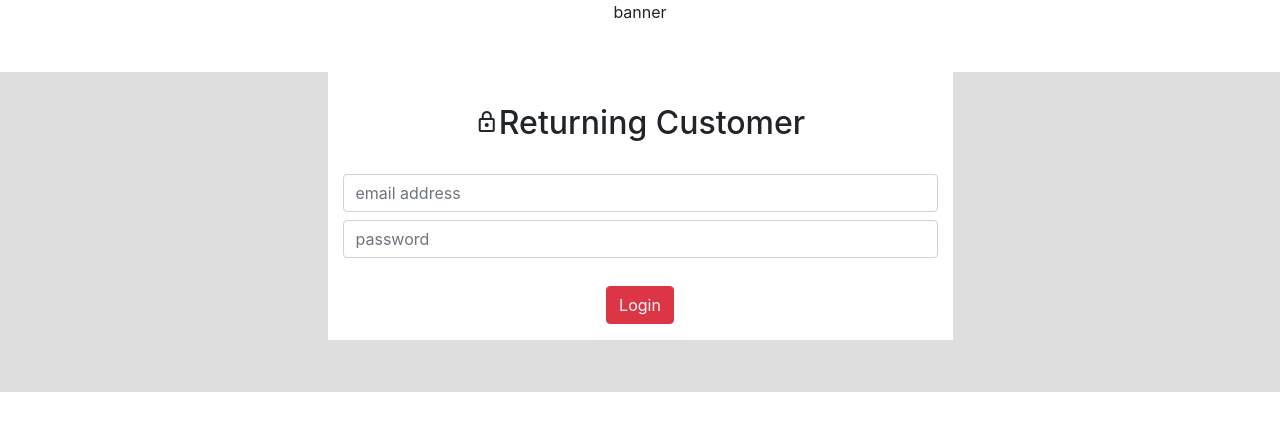
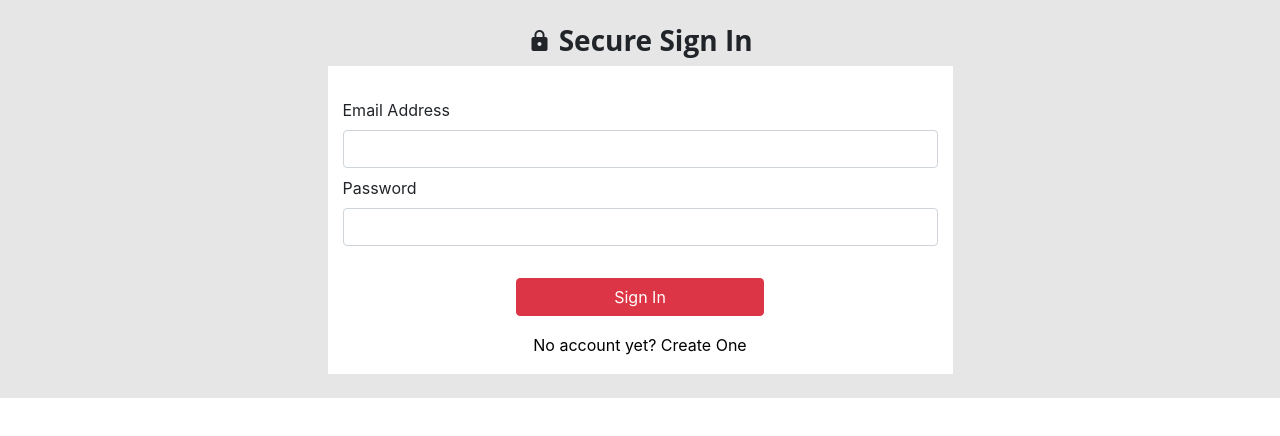
Before and after one commit to Branjosef/boxxie-frontend, a React (Create React App) app: page /Login in a window 1280 px wide. Shown: the top 436 px of the page. Built offline with nearby package versions, Linux system fonts and the light colour scheme.

Commit message:
refactored signin page, built out login and sign up components, styled login page and associated components

```diff
--- /dev/null
+++ b/src/components/loginPageComponents/LoginForm.js
@@ -0,0 +1,20 @@
+import React from 'react';
+
+const LoginForm = ({ loginHandler }) => {
+
+  return (
+    <form onSubmit={loginHandler}>
+      <div className="form-group user-form-group">
+        <label for="email" className="label align-left">Email Address</label>
+        <input type="text" className="form-control mb-2" name="email" />
+        <label for="password" className="label">Password</label>
+        <input type="password" className="form-control mb-2" name="password" />
+        <div className="center-align">
+          <button type="submit" className="btn btn-danger mt-4 col-5 mx-auto">Sign In</button>
+        </div>
+      </div>
+    </form>
+  )
+}
+
+export default (LoginForm)
--- /dev/null
+++ b/src/components/loginPageComponents/SignUpForm.js
@@ -0,0 +1,31 @@
+import React from 'react';
+
+const SignUpForm = ({ loginHandler }) => {
+
+  return (
+    <form onSubmit={loginHandler}>
+      <div className="form-group user-form-group">
+        <label for="firstname" className="label ">First Name</label>
+        <input type="text" className="form-control mb-2" name="firstname" />
+
+        <label for="lastname" className="label">Last Name</label>
+        <input type="text" className="form-control mb-2" name="lastname" />
+
+        <label for="email" className="label">Email Address</label>
+        <input type="text" className="form-control" name="email" />
+        <small id="emailHelp" class="form-text text-muted mb-2">We'll never share your email with anyone else.</small>
+
+        <label for="password" className="label">Password</label>
+        <input type="password" className="form-control mb-2" name="password" />
+
+        <label for="birthday" className="label">Birthday</label>
+        <input type="date" className="form-control mb-2" name="birthday" />
+        <div className="center-align">
+          <button type="submit" className="btn btn-danger mt-4 col-5 center">Create Account</button>
+        </div>
+      </div>
+    </form >
+  )
+}
+
+export default (SignUpForm)
--- a/src/pages/App.js
+++ b/src/pages/App.js
@@ -2,17 +2,18 @@ import React from 'react'
 import '../styles/App.css';
 import { Switch, Route } from 'react-router-dom';
 import Welcome from "./Welcome";
-import Login from './Login'
+import SignIn from './SignIn'
 
 class App extends React.Component {
 
 
   render() {
     return (
-      <div className="App" >
+      <div className="App">
+
         <Switch>
           <Route exact path='/' component={Welcome} />
-          <Route path='/login' component={Login} />
+          <Route path='/Login' component={SignIn} />
         </Switch>
       </div>
     );
--- a/src/pages/Login.js
+++ /dev/null
@@ -1,53 +0,0 @@
-import React from 'react';
-import '../styles/loginPage.css'
-
-
-class Login extends React.Component {
-
-  state = {
-    error: null
-  }
-
-  loginHandler = (e) => {
-    e.preventDefault()
-    console.log(e.target.email.value)
-    console.log(e.target.password.value)
-  }
-
-
-
-  render() {
-    return (
-      <>
-        <div className="container-fluid">
-          banner
-        </div>
-        <div className="container-fluid formContainer">
-          <div className="container col-6 loginForm mt-5 mb-5">
-            <div className="edit-form">
-              <h2 className="mb-2 pb-2"><i className="material-icons-outlined">lock</i>Returning Customer</h2>
-              {<h4 style={{ color: 'red' }}>{this.state.error}</h4>}
-              <form onSubmit={this.loginHandler}>
-                <div className="form-group user-form-group">
-                  <input type="text" className="form-control mt-4 mb-2" name="email" placeholder="email address" />
-
-                  <input type="password" className="form-control mb-1" name="password" placeholder="password" />
-
-                  <button type="submit" className="btn btn-danger mt-4 mb-3">Login</button>
-
-                </div>
-              </form>
-
-            </div>
-          </div>
-
-        </div>
-
-
-
-      </>
-    )
-  }
-}
-
-export default (Login)
--- /dev/null
+++ b/src/pages/SignIn.js
@@ -0,0 +1,47 @@
+import React from 'react';
+import '../styles/loginPage.css';
+import LoginForm from '../components/loginPageComponents/LoginForm';
+import SignUpForm from '../components/loginPageComponents/SignUpForm'
+
+
+class SignIn extends React.Component {
+
+  state = {
+    error: null,
+    register: false,
+  }
+
+  loginHandler = (e) => {
+    e.preventDefault()
+    console.log(e.target.email.value)
+    console.log(e.target.password.value)
+  }
+
+  userHandler = () => {
+    this.setState({
+      register: !this.state.register
+    })
+  }
+
+  render() {
+    return (
+      <div className="container-fluid formContainer">
+        <h3 className="sign-in-title"><i className="material-icons lock-icon">lock</i> Secure Sign In</h3>
+        <div className="container col-6 loginForm">
+          <div className="edit-form">
+            {<h4 style={{ color: 'red' }}>{this.state.error}</h4>}
+            {this.state.register ? <SignUpForm loginHandler={this.loginHandler} /> :
+              <LoginForm loginHandler={this.loginHandler} />
+            }
+            <div className="pb-3 center-align">
+              {this.state.register ? <button onClick={this.userHandler} className="user-btn">Already a registered user? Click here</button> :
+                <button onClick={this.userHandler} className="user-btn">No account yet? Create One</button>}
+            </div>
+          </div>
+        </div>
+      </div>
+    )
+  }
+}
+
+export default (SignIn)
--- a/src/styles/App.css
+++ b/src/styles/App.css
@@ -1,6 +1,6 @@
-.App {
-  text-align: center;
-}
+/* .App {
+  text-align: left;
+} */
 
 .App-logo {
   height: 40vmin;
--- a/src/styles/loginPage.css
+++ b/src/styles/loginPage.css
@@ -1,11 +1,40 @@
 .formContainer {
-  background: rgba(128, 128, 128, 0.26);
+  background: #e6e6e6;
   min-height: 40vh;
+  padding-top: 1.5em !important;
+  padding-bottom: 1.5em !important;
 }
 
 .loginForm {
   background: white;
-  padding-top: 2em;
+  padding-top: 1.5em !important;
+}
+
+.lock-icon {
+  vertical-align: -0.1em;
+}
+
+.sign-in-title {
+  font-family: "Open Sans";
+  font-weight: 700;
+  text-align: center;
+}
+
+.user-btn {
+  color: black;
+  background: none;
+  border: none;
+}
+
+.user-btn:hover {
+  color: black;
+  background: none;
+  border: none;
+  text-decoration: underline;
+}
+
+.center-align {
+  text-align: center;
 }
 
 /* debugging styling */
```
Also changed, not shown: src/components/loginPageComponents/filler.js (deleted).
